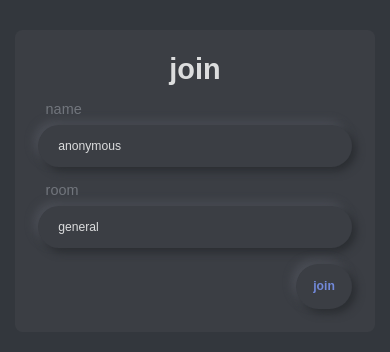
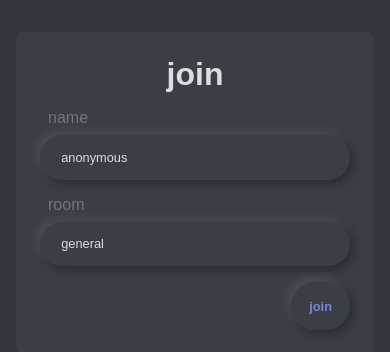
Before and after one commit to dczysz/ephemeral-chat, a React (Create React App) app: page / in a window 390 px wide. Shown: the top 352 px of the page. Built offline with nearby package versions, Linux system fonts and the light colour scheme.

Commit message:
Larger font on mobile

```diff
--- a/src/components/styles/GlobalStyle.ts
+++ b/src/components/styles/GlobalStyle.ts
@@ -11,14 +11,6 @@ export const GlobalStyle = createGlobalStyle<Props>`
     transition:
       color ${p => p.theme.time.short},
       background-color ${p => p.theme.time.short};
-  }
-
-  html,
-  body {
-    @media screen and (max-width: ${p => p.theme.bp.tablet}) {
-      font-size: 95%;
-    }
-
   }
 
   body {
```
